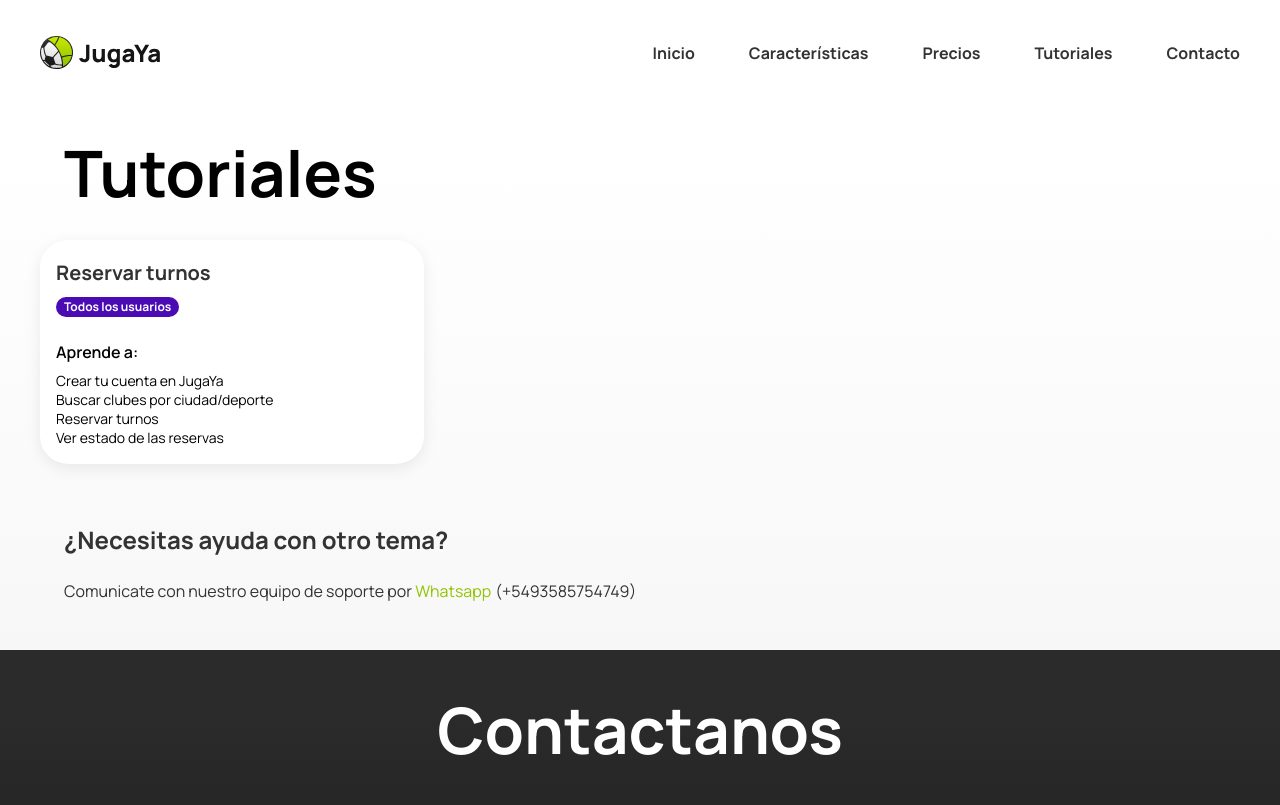
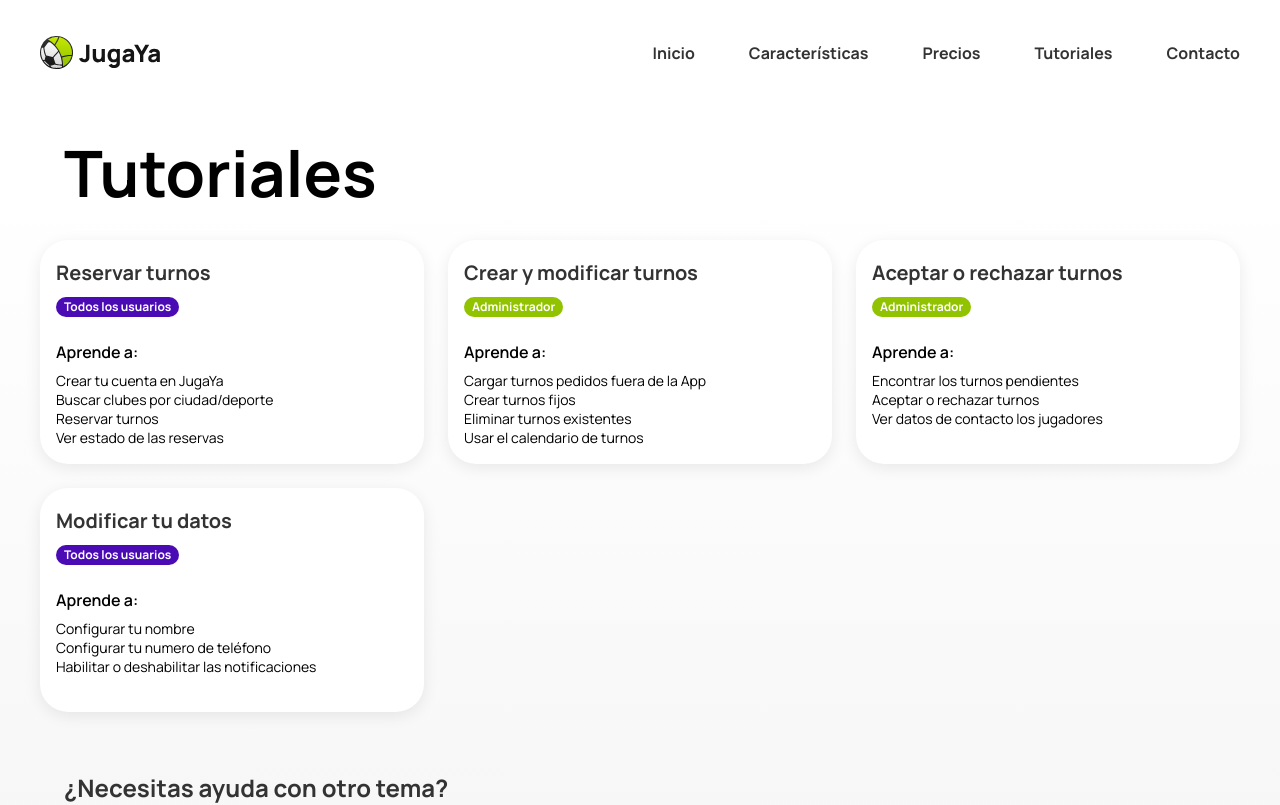
Before and after one commit to loops-ar/jugaya-landing, a React (Create React App) app: page /tutorial in a window 1280 px wide. Shown: the top 805 px of the page. Built offline with nearby package versions, Linux system fonts and the light colour scheme.

Commit message:
tutoriales

```diff
--- a/src/pages/TutorialPage.tsx
+++ b/src/pages/TutorialPage.tsx
@@ -29,10 +29,9 @@ const TutorialPage = () => {
               "Ver estado de las reservas",
             ]}
           />
-          {false && (
-            <>
+
           <CardTutorial
-                link="#"
+            link="https://www.youtube.com/watch?v=IyJLwhSqXhI"
             title="Crear y modificar turnos"
             userType="admin"
             items={[
@@ -43,7 +42,7 @@ const TutorialPage = () => {
             ]}
           />
           <CardTutorial
-                link="#"
+            link="https://www.youtube.com/watch?v=r3Xq8xI0rSM"
             title="Aceptar o rechazar turnos"
             userType="admin"
             items={[
@@ -53,7 +52,7 @@ const TutorialPage = () => {
             ]}
           />
           <CardTutorial
-                link="#"
+            link="https://www.youtube.com/watch?v=2pEJSI_0X9E"
             title="Modificar tu datos"
             userType="user"
             items={[
@@ -62,8 +61,6 @@ const TutorialPage = () => {
               "Habilitar o deshabilitar las notificaciones",
             ]}
           />
-            </>
-          )}
         </TutorialLayout.CardContainer>
         <TutorialLayout.Contact>
           <Description size="medium">
```
Lines whose indentation alone changed are shown as unchanged.
